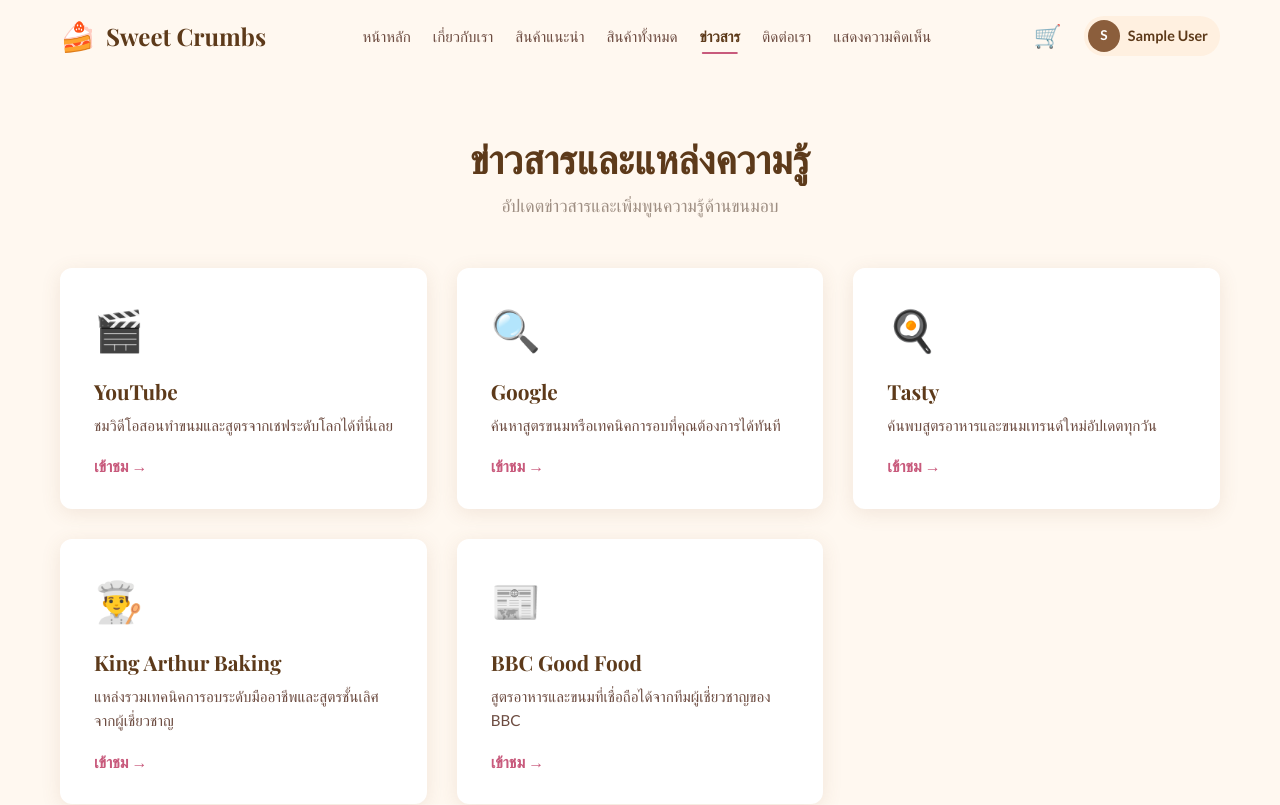
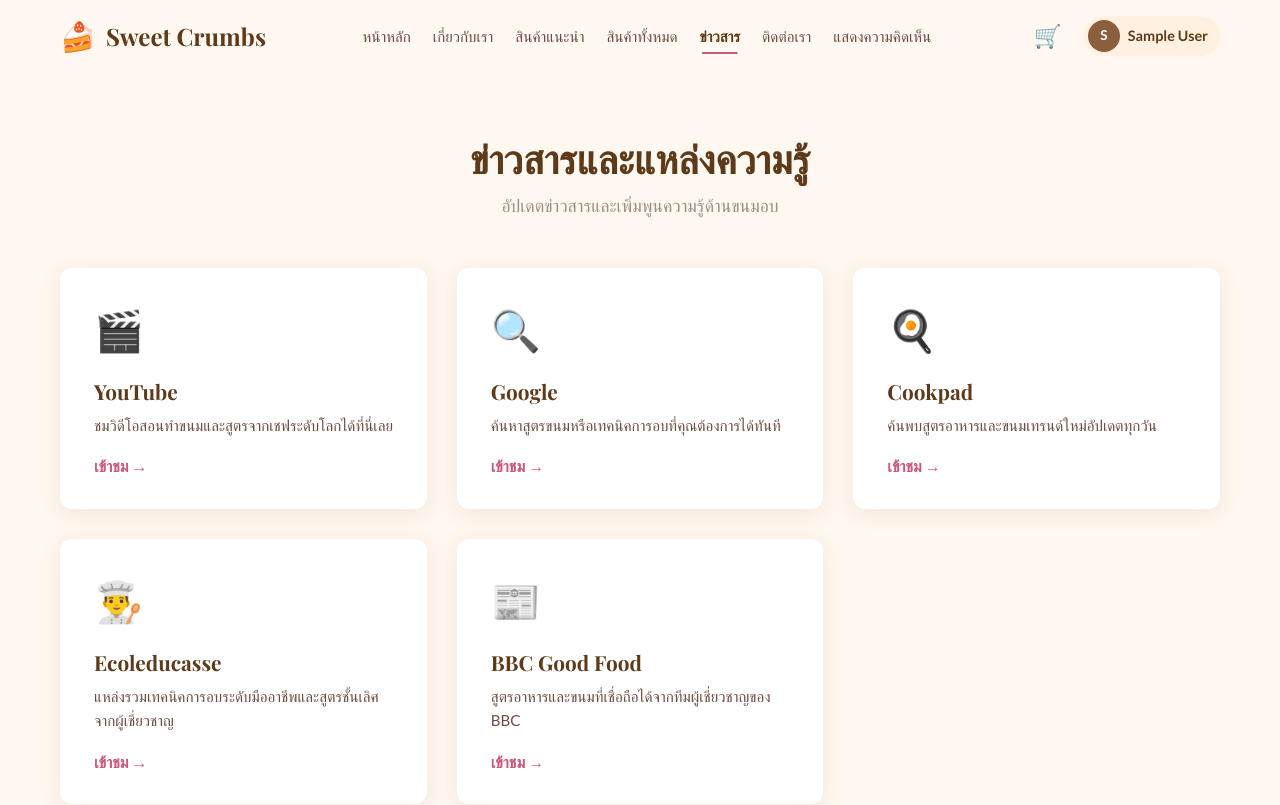
Before and after one commit to Adisorn001/Sweet-Crumbs-Test, a React (Vite) app: page /#/news in a window 1280 px wide. Shown: the top 805 px of the page. Built offline with nearby package versions, Linux system fonts and the light colour scheme; sample sign-in values are in the browser's storage.

Commit message:
Update News.jsx

```diff
--- a/src/pages/News.jsx
+++ b/src/pages/News.jsx
@@ -4,8 +4,8 @@
 const newsLinks = [
   { icon: '🎬', name: 'YouTube', desc: 'ชมวิดีโอสอนทำขนมและสูตรจากเชฟระดับโลกได้ที่นี่เลย', url: 'https://www.youtube.com' },
   { icon: '🔍', name: 'Google', desc: 'ค้นหาสูตรขนมหรือเทคนิคการอบที่คุณต้องการได้ทันที', url: 'https://www.google.com' },
-  { icon: '🍳', name: 'Tasty', desc: 'ค้นพบสูตรอาหารและขนมเทรนด์ใหม่อัปเดตทุกวัน', url: 'https://tasty.co' },
-  { icon: '👨‍🍳', name: 'King Arthur Baking', desc: 'แหล่งรวมเทคนิคการอบระดับมืออาชีพและสูตรชั้นเลิศจากผู้เชี่ยวชาญ', url: 'https://www.kingarthurbaking.com' },
+  { icon: '🍳', name: 'Cookpad', desc: 'ค้นพบสูตรอาหารและขนมเทรนด์ใหม่อัปเดตทุกวัน', url: 'https://blog.cookpad.com/th/' },
+  { icon: '👨‍🍳', name: 'Ecoleducasse', desc: 'แหล่งรวมเทคนิคการอบระดับมืออาชีพและสูตรชั้นเลิศจากผู้เชี่ยวชาญ', url: 'https://www.ecoleducasse.com/en/blog/baking-techniques-perfect-pastries' },
   { icon: '📰', name: 'BBC Good Food', desc: 'สูตรอาหารและขนมที่เชื่อถือได้จากทีมผู้เชี่ยวชาญของ BBC', url: 'https://www.bbcgoodfood.com' }
 ];
 
```
